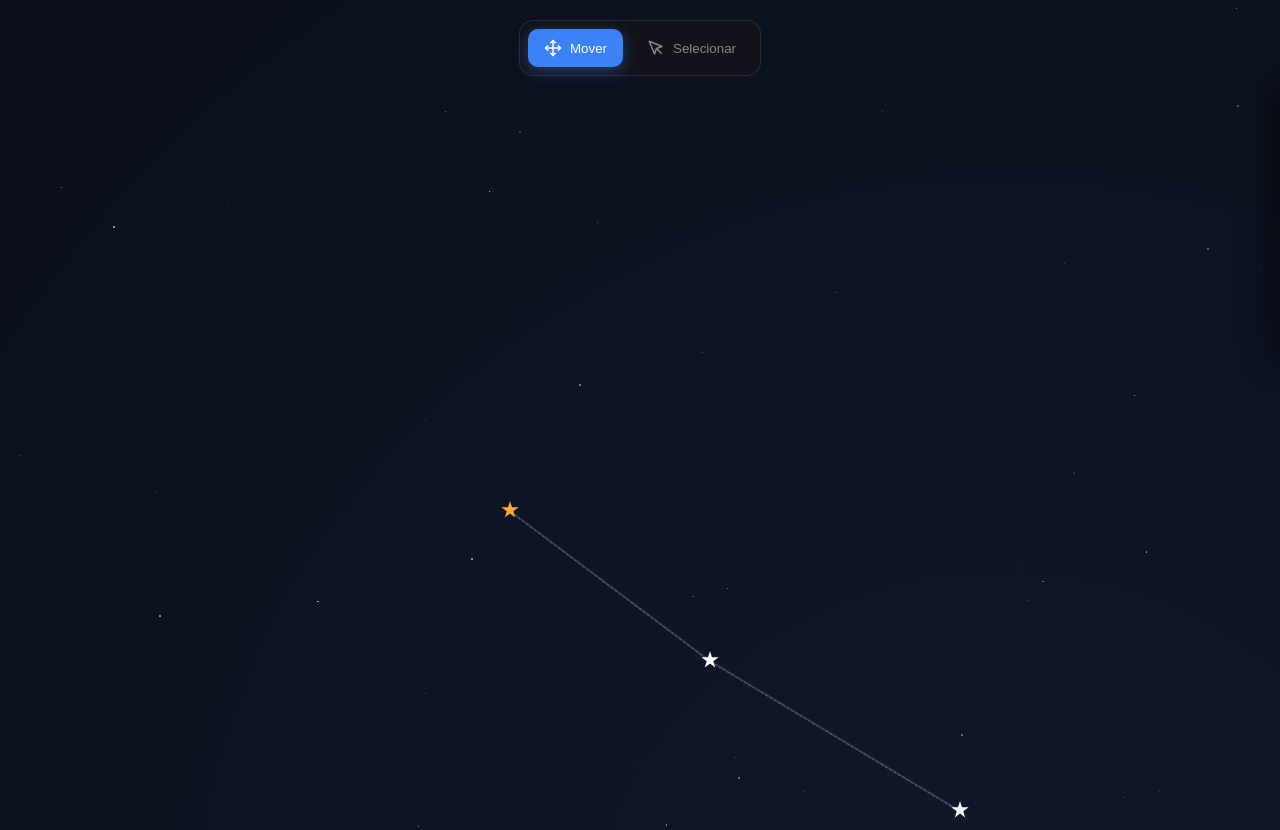
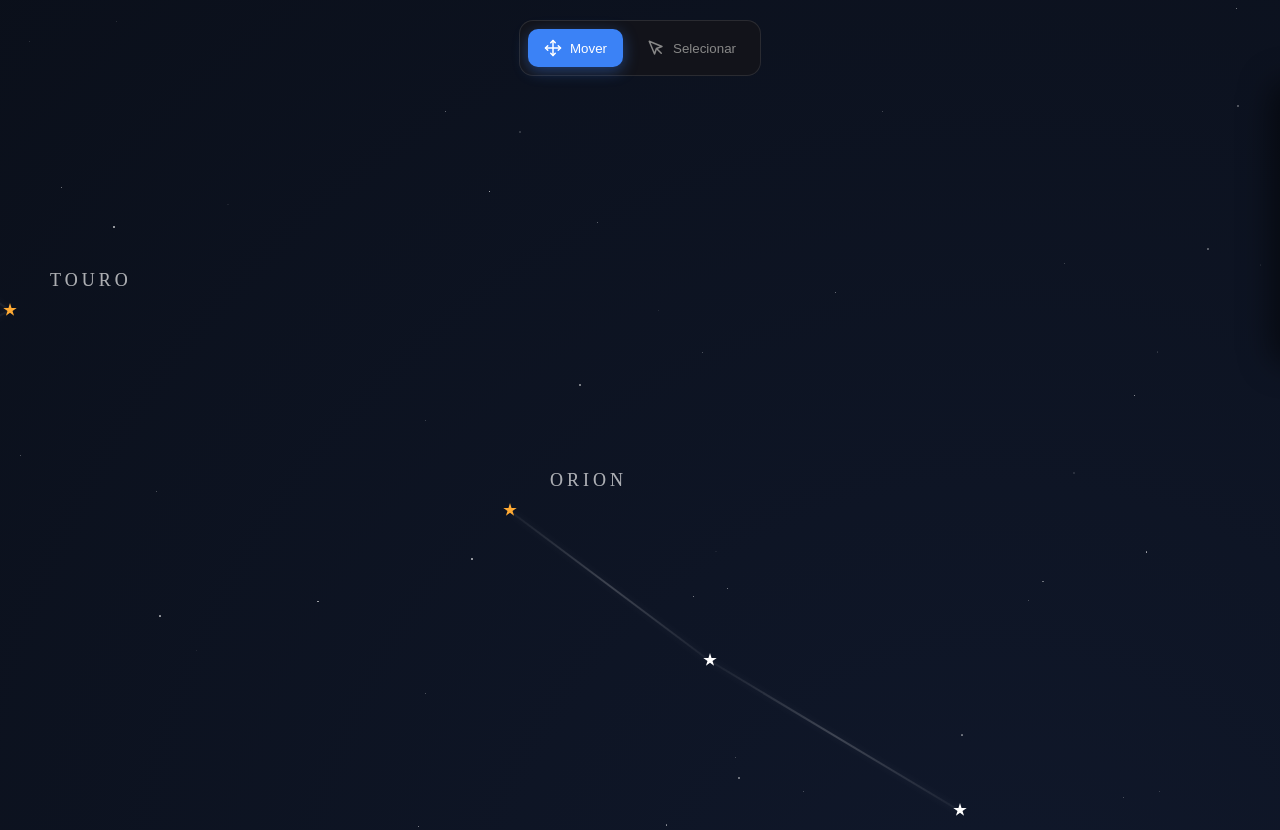
Before and after one commit to AurusDev/Sky-Stars, a plain HTML site: page index.html in a window 1280 px wide. Shown: the top 830 px of the page. Drawn offline with nearby package versions, Linux system fonts and the light colour scheme.

Commit message:
feat: acress label name in constellations

```diff
--- a/script.js
+++ b/script.js
@@ -68,6 +68,33 @@ const constellations = [
             { id: "s6", x: 2050, y: 3000, name: "Shaula", dist: "570 ly", mag: "1.62", desc: "Localizada no ferrão, é a segunda estrela mais brilhante da constelação." }
         ],
         links: [["s2", "s1"], ["s1", "s6"]]
+
+    }, {
+        name: "Touro",
+        stars: [
+            { id: "t1", x: 1000, y: 1300, name: "Aldebaran", color: "orange", dist: "65 ly", mag: "0.85", desc: "O 'olho' do Touro. Uma gigante laranja que é a estrela mais brilhante da constelação." },
+            { id: "t2", x: 850, y: 1200, name: "Elnath", dist: "130 ly", mag: "1.65", desc: "Localizada na ponta de um dos chifres, faz fronteira com a constelação de Cocheiro." },
+            { id: "t3", x: 800, y: 1400, name: "Zeta Tauri", dist: "417 ly", mag: "2.97", desc: "Uma estrela binária massiva que marca a ponta do outro chifre." }
+        ],
+        links: [["t1", "t2"], ["t1", "t3"]]
+    },
+    {
+        name: "Cisne",
+        stars: [
+            { id: "cy1", x: 2800, y: 2500, name: "Deneb", dist: "2600 ly", mag: "1.25", desc: "Uma das maiores e mais distantes estrelas visíveis a olho nu, marcando a cauda do cisne." },
+            { id: "cy2", x: 3000, y: 2700, name: "Sadr", dist: "1500 ly", mag: "2.23", desc: "Localizada no centro da 'Cruz do Norte', onde as asas e o corpo se cruzam." },
+            { id: "cy3", x: 3200, y: 2900, name: "Albireo", color: "orange", dist: "430 ly", mag: "3.05", desc: "Uma das estrelas duplas mais bonitas do céu, com cores azul e dourada contrastantes." }
+        ],
+        links: [["cy1", "cy2"], ["cy2", "cy3"]]
+    },
+    {
+        name: "Andrômeda",
+        stars: [
+            { id: "a1", x: 3500, y: 800, name: "Alpheratz", dist: "97 ly", mag: "2.06", desc: "Conecta a constelação de Andrômeda ao Grande Quadrado de Pégaso." },
+            { id: "a2", x: 3700, y: 1000, name: "Mirach", color: "orange", dist: "200 ly", mag: "2.07", desc: "Uma gigante vermelha fria usada frequentemente para localizar a Galáxia de Andrômeda." },
+            { id: "a3", x: 3900, y: 1200, name: "Almach", dist: "350 ly", mag: "2.10", desc: "Uma estrela múltipla impressionante que marca o 'pé' de Andrômeda." }
+        ],
+        links: [["a1", "a2"], ["a2", "a3"]]
     }
 ];
 
@@ -80,6 +107,12 @@ function initMap() {
             starCoords[s.id] = { x: s.x, y: s.y };
 
             const container = document.createElement('div');
+            const label = document.createElement('div');
+            label.className = 'constellation-label';
+            label.innerText = con.name;
+            label.style.left = `${con.stars[0].x + 50}px`;
+            label.style.top = `${con.stars[0].y - 30}px`;
+            sky.appendChild(label);
             container.className = 'star-container';
             container.style.left = `${s.x}px`;
             container.style.top = `${s.y}px`;
--- a/style.css
+++ b/style.css
@@ -73,10 +73,10 @@ body {
     background: radial-gradient(circle at center, #10182b 0%, #05070a 100%);
     position: relative;
     transition: transform 0.1s ease-out;
-    /* Suaviza o arrasto */
+
 }
 
-/* Estrelas de Fundo (Pequenas) */
+/* estrelas de fundo */
 .bg-star {
     position: absolute;
     background: white;
@@ -96,29 +96,28 @@ body {
 }
 
 .star {
-    width: 18px;
-    height: 18px;
-    background: white;
+    width: 14px;
+    height: 14px;
+    background: #fff;
     clip-path: polygon(50% 0%, 61% 35%, 98% 35%, 68% 57%, 79% 91%, 50% 70%, 21% 91%, 32% 57%, 2% 35%, 39% 35%);
-    filter: drop-shadow(0 0 8px rgba(255, 255, 255, 0.8));
-    transition: transform 0.3s cubic-bezier(0.175, 0.885, 0.32, 1.275);
+    filter: drop-shadow(0 0 5px #fff) drop-shadow(0 0 10px rgba(255, 255, 255, 0.5));
 }
 
 .star.orange {
     background: #ffaa33;
-    filter: drop-shadow(0 0 10px #ffaa33);
+    filter: drop-shadow(0 0 8px #ffaa33) drop-shadow(0 0 15px rgba(255, 170, 51, 0.4));
 }
 
 .star-container:hover .star {
     transform: scale(1.8) rotate(20deg);
 }
 
-/* Linhas Conectoras */
+/* linhas de conexão */
 .line {
     position: absolute;
-    height: 1px;
-    background: rgba(255, 255, 255, 0.15);
-    border-bottom: 1px dashed rgba(255, 255, 255, 0.2);
+    height: 1.5px;
+    background: linear-gradient(90deg, rgba(255, 255, 255, 0.05), rgba(255, 255, 255, 0.2), rgba(255, 255, 255, 0.05));
+    box-shadow: 0 0 8px rgba(255, 255, 255, 0.1);
     transform-origin: 0 50%;
     z-index: 50;
     pointer-events: none;
@@ -228,3 +227,14 @@ body {
     color: #bbb;
     font-size: 14px;
 }
+
+.constellation-label {
+    position: absolute;
+    color: rgba(255, 255, 255, 0.3);
+    font-size: 18px;
+    font-weight: 300;
+    letter-spacing: 4px;
+    text-transform: uppercase;
+    pointer-events: none;
+    font-family: 'Cinzel', serif;
+}
```
